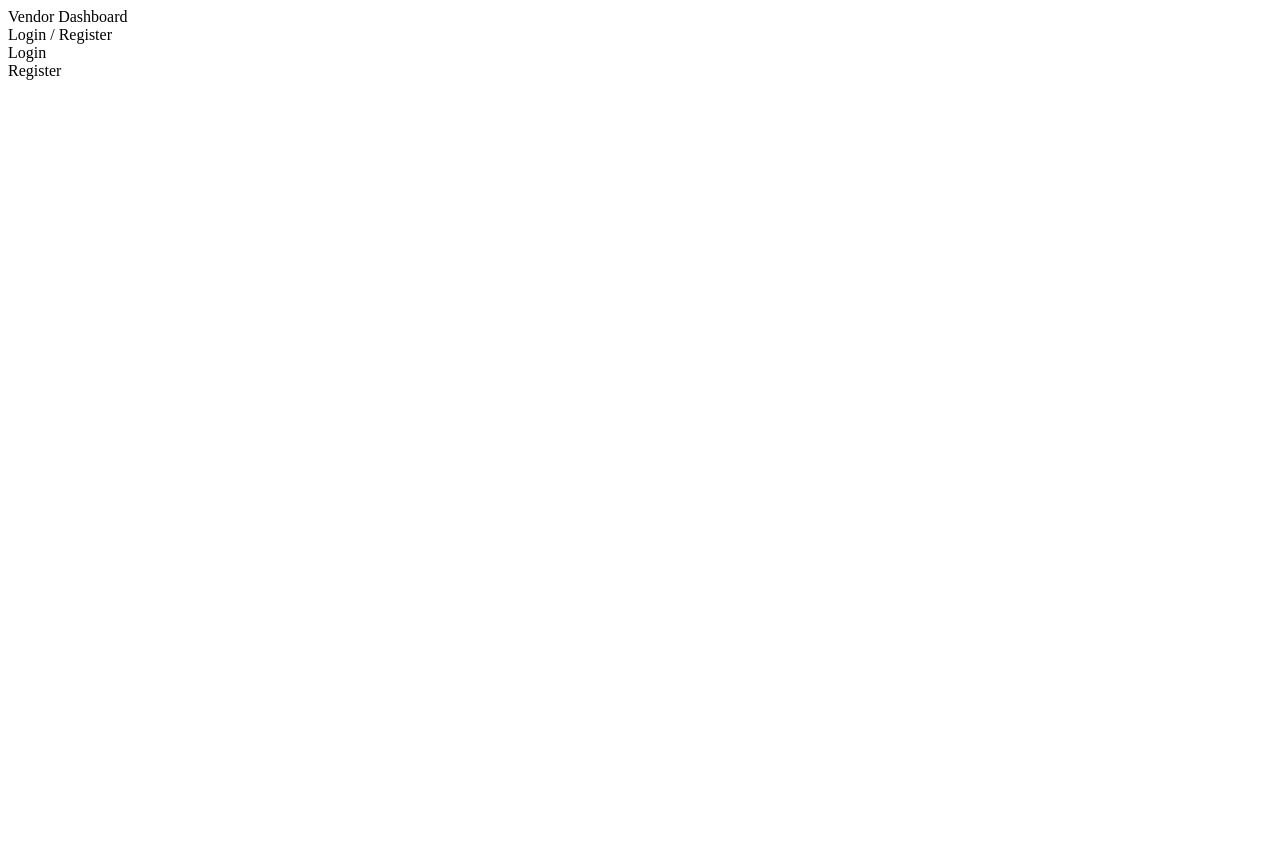
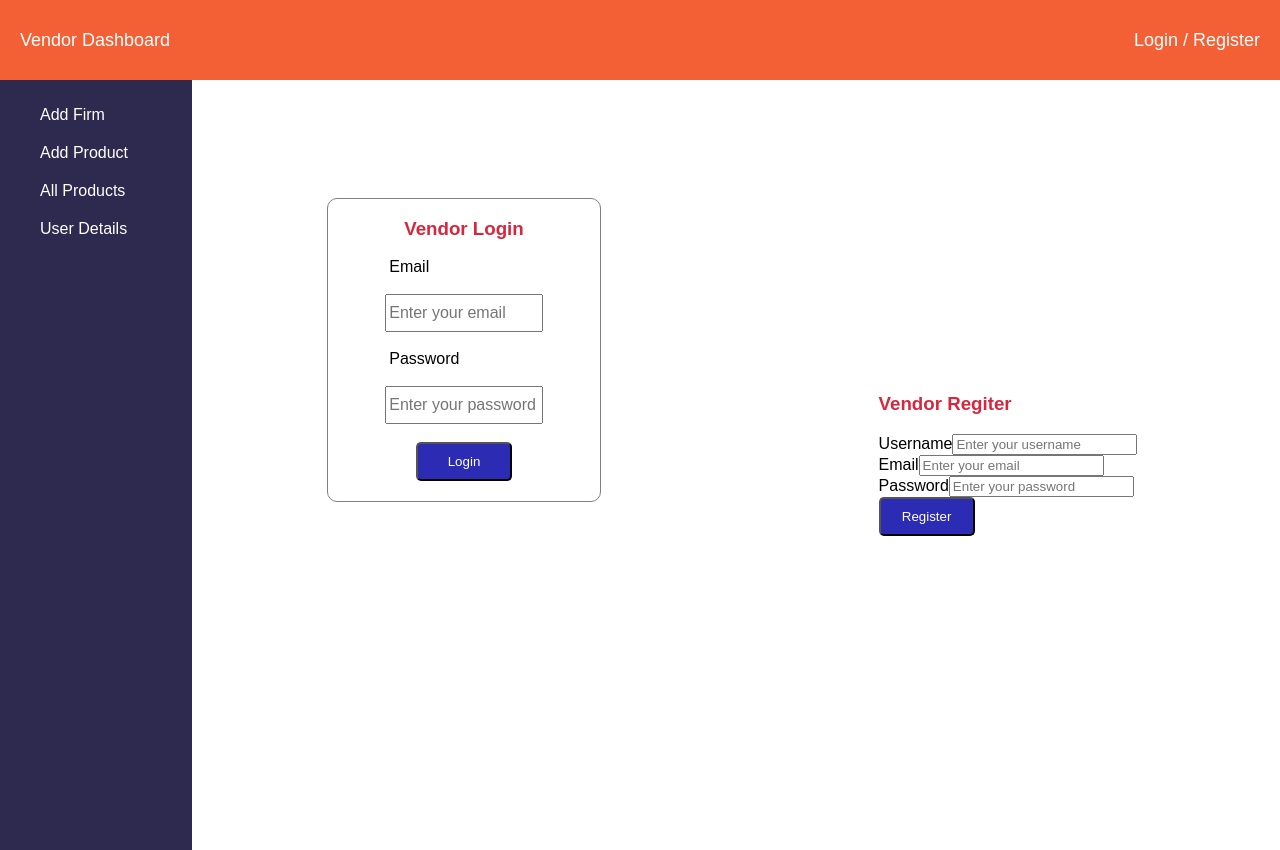
Before and after one commit to NaveenReddy0427/SwiggyApp_Vendor_Dashboard, a React (Vite) app: page / in a window 1280 px wide. Before the commit the page ends 800 px from the top, so only its background shows below. Built offline with nearby package versions, Linux system fonts and the light colour scheme; a web font is replaced by a local one.

Commit message:
create login and register components

```diff
--- a/src/App.css
+++ b/src/App.css
@@ -1,3 +1,4 @@
+
 
 @import url('https://fonts.googleapis.com/css2?family=Carrois+Gothic+SC&family=Comme:wght@100..900&family=Hind+Guntur:wght@300;400;500;600;700&display=swap');
 body {
--- a/src/App.jsx
+++ b/src/App.jsx
@@ -1,4 +1,5 @@
 import LandingPage from "./vendorDashboard/pages/LandingPage"
+import "./App.css"
 
 const App = () => {
   return (
--- a/src/vendorDashboard/components/SideBar.jsx
+++ b/src/vendorDashboard/components/SideBar.jsx
@@ -1,7 +1,14 @@
 
 const SideBar = () => {
   return (
-    <div>SideBar</div>
+    <div className="sideBarSection">
+        <ul>
+            <li>Add Firm</li>
+            <li>Add Product</li>
+            <li>All Products</li>
+            <li>User Details</li>
+        </ul>
+    </div>
   )
 }
 
--- a/src/vendorDashboard/components/forms/Login.jsx
+++ b/src/vendorDashboard/components/forms/Login.jsx
@@ -1,7 +1,18 @@
 
 const Login = () => {
   return (
-    <div>Login</div>
+    <div className="loginSection">
+        <form className="authForm">
+            <h3>Vendor Login</h3>
+            <label>Email</label><br/>
+            <input type="email" placeholder="Enter your email"/><br/>
+            <label>Password</label><br/>
+            <input type="password" placeholder="Enter your password"/><br/>
+            <div className="btnSubmit">
+                <button>Login</button>
+            </div>
+        </form>
+    </div>
   )
 }
 
--- a/src/vendorDashboard/components/forms/Register.jsx
+++ b/src/vendorDashboard/components/forms/Register.jsx
@@ -1,7 +1,20 @@
 
 const Register = () => {
   return (
-    <div>Register</div>
+    <div className="registerSection">
+        <form>
+            <h3>Vendor Regiter</h3>
+            <label>Username</label>
+            <input type="text" placeholder="Enter your username"/><br/>
+            <label>Email</label>
+            <input type="email" placeholder="Enter your email"/><br/>
+            <label>Password</label>
+            <input type="password" placeholder="Enter your password"/><br/>
+            <div className="btnSubmit">
+                <button>Register</button>
+            </div>
+        </form>
+    </div>
   )
 }
 
--- a/src/vendorDashboard/pages/LandingPage.jsx
+++ b/src/vendorDashboard/pages/LandingPage.jsx
@@ -1,12 +1,14 @@
 import Login from "../components/forms/Login"
 import Register from "../components/forms/Register"
 import NavBar from "../components/NavBar"
+import SideBar from "../components/SideBar"
 
 const LandingPage = () => {
   return (
     <div className="landingSection">
         <NavBar/>
         <div className="collectionSection">
+            <SideBar/>
             <Login/>
             <Register/>
         </div>
```
